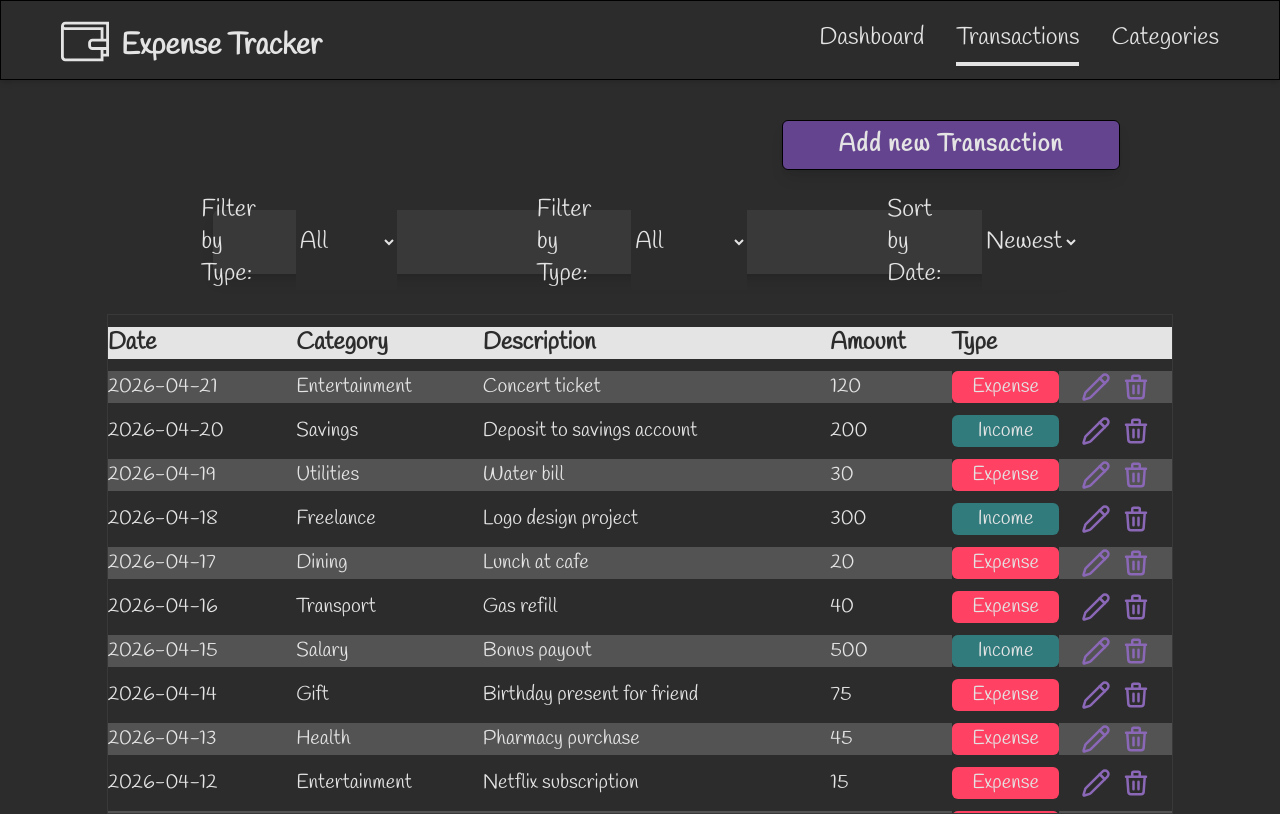
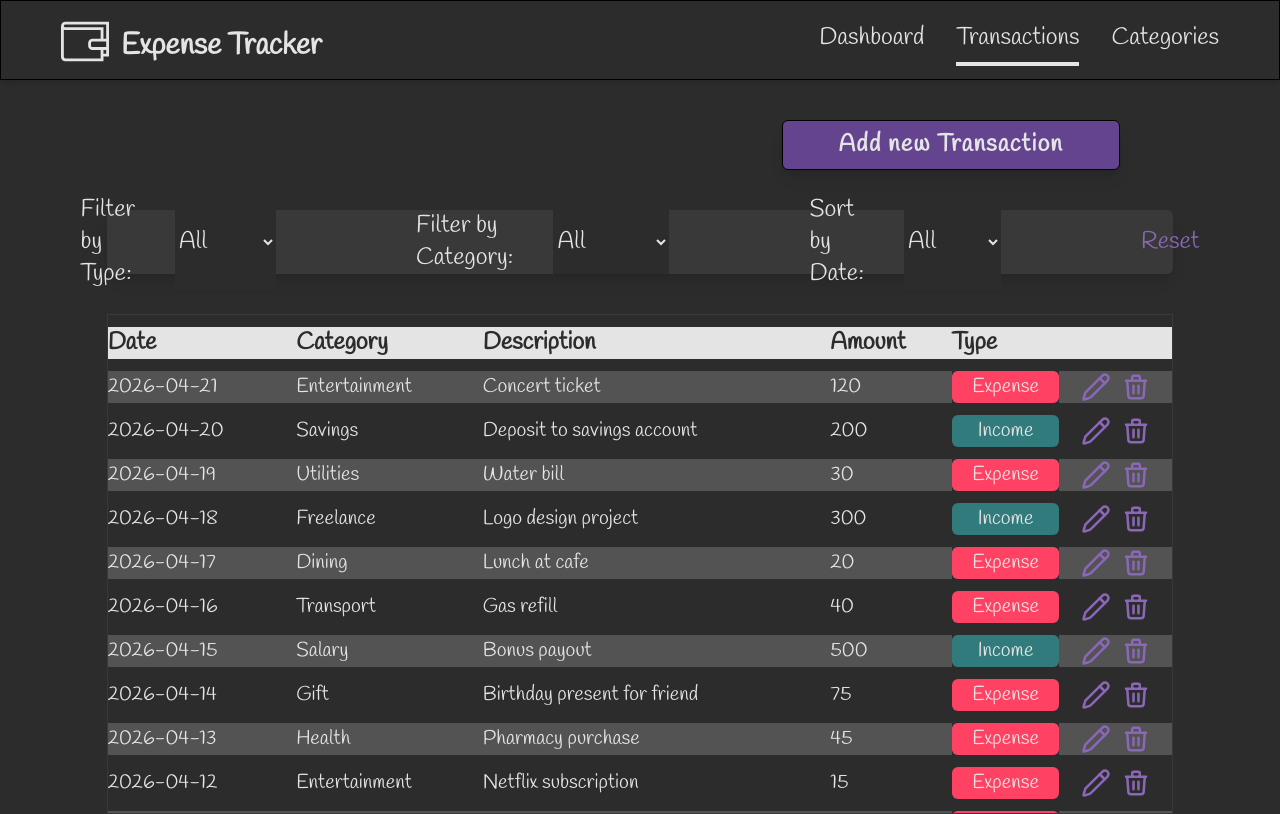
Before and after one commit to CabutinBenciel0425/expense-tracker, a React (Vite) app: page / in a window 1280 px wide. Both pictures are taken after a click on the item "Transactions". Built offline with nearby package versions, Linux system fonts and the light colour scheme.

Commit message:
converted select element into a reusable component

```diff
--- a/src/components/CategoryFilter.tsx
+++ b/src/components/CategoryFilter.tsx
@@ -1,40 +1,42 @@
 import { useApp } from "../hooks/useApp";
+import Button from "../ui/Button";
+import Select from "../ui/Select";
 
 function CategoryFilter() {
   const { state, formatString } = useApp();
-  const types = [...new Set(state.transactions.map((tr) => tr.type))];
+  const types = [...new Set(state.transactions.map((tr) => tr.type))].map(
+    (type) => ({ name: type }),
+  );
 
   return (
     <div className="w-full mb-10 text-2xl">
-      <div className="w-8/12 h-16 bg-brand-bg-light rounded-md shadow-lg mx-auto flex flex-row justify-center items-center gap-35">
-        <div className="flex gap-10">
-          <label>Filter by Type: </label>
-          <select className="bg-brand-bg">
-            <option value="all">All</option>
-            {types.map((tr) => (
-              <option key={tr} value={tr}>
-                {formatString(tr)}
-              </option>
-            ))}
-          </select>
-        </div>
-        <div className="flex gap-10">
-          <label>Filter by Type: </label>
-          <select className="bg-brand-bg">
-            <option value="all">All</option>
-            {state.categories.map((cat) => (
-              <option key={cat.id} value={cat.name}>
-                {formatString(cat.name)}
-              </option>
-            ))}
-          </select>
-        </div>
-        <div className="flex gap-10">
-          <label>Sort by Date: </label>
-          <select className="bg-brand-bg">
-            <option value="newest">Newest</option>
-            <option value="oldest">Oldest</option>
-          </select>
+      <div className="w-10/12 h-16 bg-brand-bg-light rounded-md shadow-lg mx-auto flex flex-row justify-center items-center gap-35">
+        <Select
+          label="Filter by Type:"
+          dataArr={types}
+          valueKey="name"
+          labelKey="name"
+          formatFn={formatString}
+        />
+
+        <Select
+          label="Filter by Category:"
+          dataArr={state.categories}
+          valueKey="name"
+          labelKey="name"
+          formatFn={formatString}
+        />
+
+        <Select
+          label="Sort by Date:"
+          dataArr={["Newest", "Oldest"].map((option) => ({ name: option }))}
+          valueKey="name"
+          labelKey="name"
+          formatFn={formatString}
+        />
+
+        <div>
+          <Button variant="small">Reset</Button>
         </div>
       </div>
     </div>
--- a/src/ui/Select.tsx
+++ b/src/ui/Select.tsx
@@ -0,0 +1,35 @@
+type SelectProps<T> = {
+  label: string;
+  dataArr: T[];
+  valueKey?: keyof T; // optional: which property to use as value
+  labelKey?: keyof T; // optional: which property to show as label
+  formatFn?: (val: string) => string; // optional formatter
+};
+
+function Select<T extends Record<string, unknown>>({
+  label,
+  dataArr,
+  valueKey,
+  labelKey,
+  formatFn,
+}: SelectProps<T>) {
+  return (
+    <div className="flex gap-10">
+      <label>{label}</label>
+      <select className="bg-brand-bg">
+        <option value="all">All</option>
+        {dataArr.map((item, idx) => {
+          const value = valueKey ? String(item[valueKey]) : String(item);
+          const display = labelKey ? String(item[labelKey]) : String(item);
+          return (
+            <option key={idx} value={value}>
+              {formatFn ? formatFn(display) : display}
+            </option>
+          );
+        })}
+      </select>
+    </div>
+  );
+}
+
+export default Select;
```
